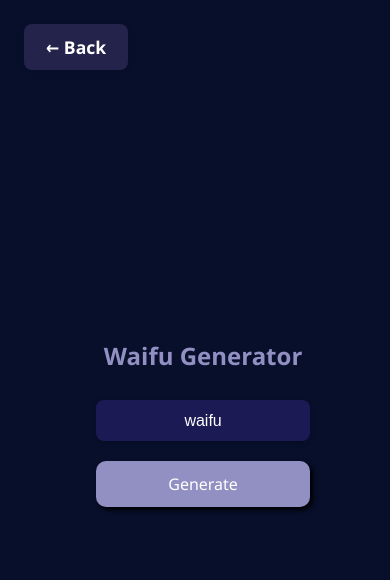
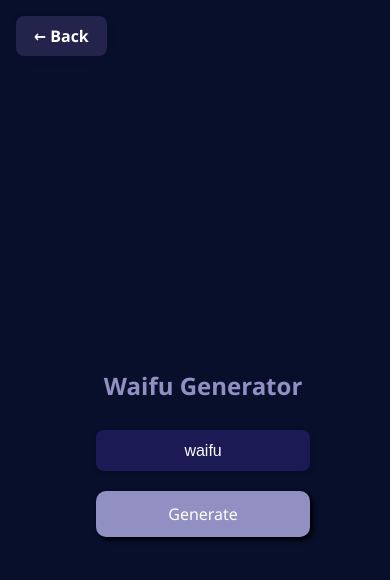
Before and after one commit to purandhar001/Random-stuff, a React (Vite) app in the folder the-app/: page /waifu in a window 390 px wide. Shown: the top 580 px of the page. Built offline with nearby package versions, Linux system fonts and the light colour scheme.

Commit message:
fixed backbutton problem for mobile

```diff
--- a/the-app/src/BackButton.css
+++ b/the-app/src/BackButton.css
@@ -17,3 +17,13 @@
   background: white;
   color: #23234b;
 }
+
+@media (max-width: 480px) {
+  .back-btn {
+    top: 16px;
+    left: 16px;
+    font-size: 1rem;
+    padding: 8px 18px;
+    z-index: 999;
+  }
+}
--- a/the-app/src/Dragonball.css
+++ b/the-app/src/Dragonball.css
@@ -75,3 +75,38 @@ input[type="text"] {
 .gb:active {
   background-color: #9c9ac1;
 }
+
+@media (max-width: 480px) {
+  .title {
+    font-size: 1.5rem;
+  }
+
+  .image {
+    max-height: 250px;
+  }
+
+  .character-name {
+    font-size: 1.2rem;
+  }
+
+  .input-container {
+    flex-direction: column;
+    align-items: stretch;
+  }
+
+  input[type="text"] {
+    width: 100%;
+    margin-right: 0;
+    margin-bottom: 10px;
+  }
+
+  .gb {
+    width: 100%;
+    padding: 12px 0;
+  }
+
+  .wrapper {
+    padding-top: 80px;
+  }
+
+}
--- a/the-app/src/Keanu.css
+++ b/the-app/src/Keanu.css
@@ -79,4 +79,9 @@
   .video-controls {
     flex-direction: column;
   }
+
+  .wrapper {
+    padding-top: 80px;
+  }
+
 }
--- a/the-app/src/waifu.css
+++ b/the-app/src/waifu.css
@@ -114,4 +114,9 @@ p {
   .image {
     max-height: 300px;
   }
+
+  .wrapper {
+    padding-top: 80px;
+  }
+
 }
```
